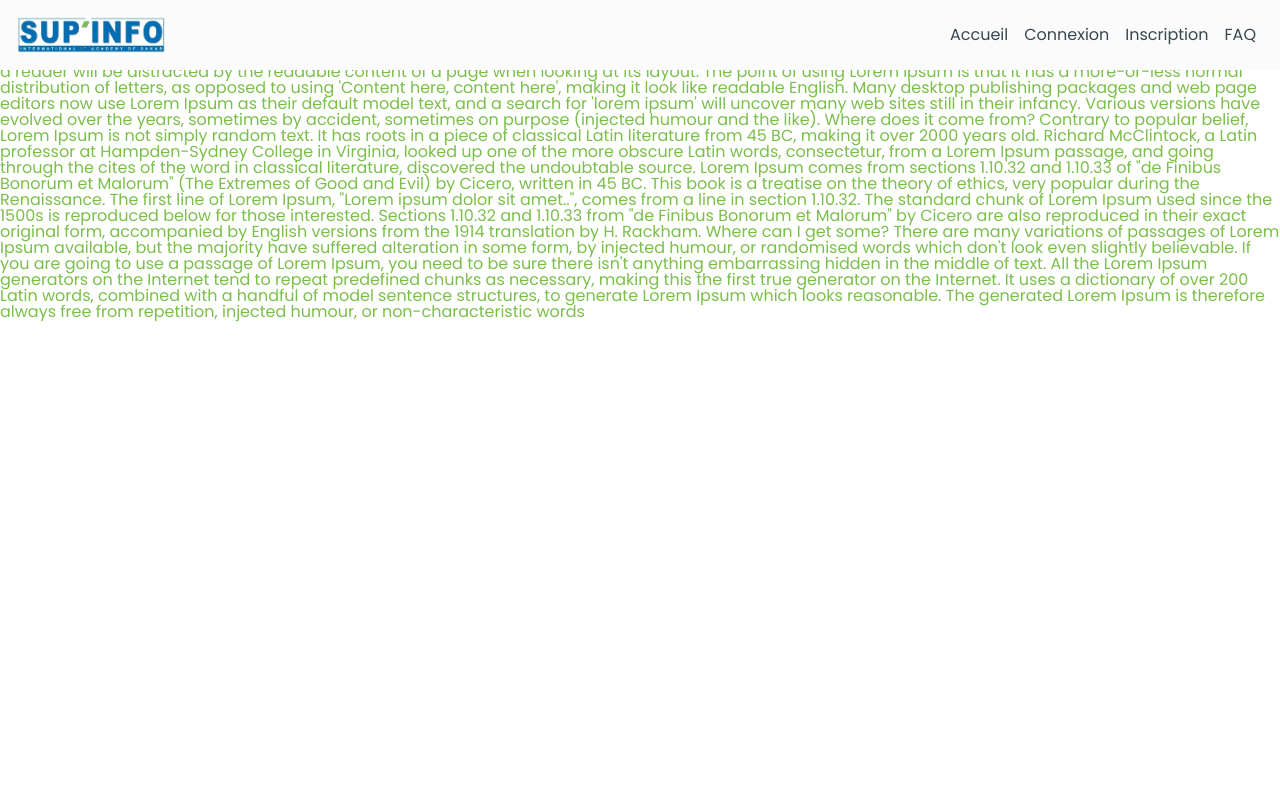
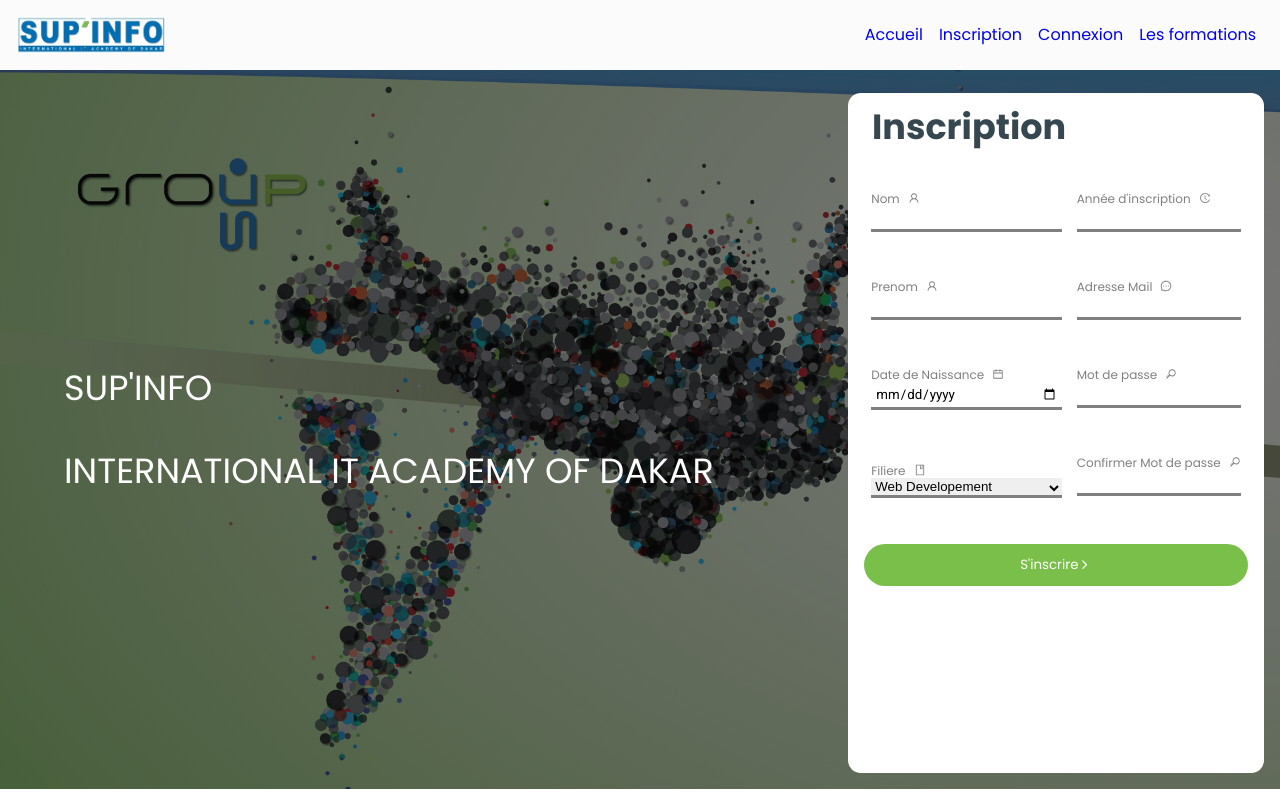
Before and after one commit to Aziz-TheDarkCode/school-management-app, a React (Create React App) app: page /signup in a window 1280 px wide. Built offline with nearby package versions, Linux system fonts and the light colour scheme.

Commit message:
latest updates

```diff
--- a/src/App.js
+++ b/src/App.js
@@ -3,7 +3,7 @@ import React from "react";
 import Homepage from './pages/home'
 import SignUppage from './pages/signup'
 import Loginpage from './pages/login'
-import{BrowserRouter as Router ,Route,Switch} from 'react-router-dom'
+import{BrowserRouter as Router ,Route,Switch,  Link} from 'react-router-dom'
 import Coursepage from './pages/courses';
 
 
--- a/src/index.js
+++ b/src/index.js
@@ -2,21 +2,13 @@ import React from 'react';
 import ReactDOM from 'react-dom';
 import App from './App';
 import reportWebVitals from './reportWebVitals';
-import {
-  BrowserRouter as Router,
-  Switch,
-  Route,
-  Link
-} from "react-router-dom";
 
 import './styles/css/main.css'
 import './styles/css/plugin/bootstrap-4-utilities.min.css'
 import './styles/css/plugin/bootstrap-grid.min.css'
 
 ReactDOM.render(
-    <Router>
-      <App />
-    </Router>,
+   <App /> ,
   document.getElementById('root')
 );
 
--- a/src/layout/header.js
+++ b/src/layout/header.js
@@ -1,15 +1,16 @@
 import logo from './logo.jpg'
 import NavLinks from '../components/NavLinks'
+import { Link } from 'react-router-dom';
 const Header = ()=>
 {
     return(
         <div className='d-flex header justify-content-between align-items-center p-3 w-100'>
             <img src={logo} width='150px'/>
             <div className='d-flex header--menu'>
-                <NavLinks link='Accueil'/>
-                <NavLinks link='Connexion'/>
-                <NavLinks link='Inscription'/>
-                <NavLinks link='FAQ'/>
+                <Link to='/homepage'><NavLinks link='Accueil'/></Link>
+                <Link to='/signup'><NavLinks link='Inscription'/></Link>
+                <Link to='/signin'><NavLinks link='Connexion'/></Link>
+                <Link to='/courses'><NavLinks link='Les formations'/></Link>
             </div>
         </div>
 
--- a/src/pages/signup.js
+++ b/src/pages/signup.js
@@ -1,20 +1,8 @@
-
-const SignUppage=()=>
+import  BackgrounedSection from '../components/backgrounedSection'
+const SignUppage = () =>
 {
     return(
-        <p className='text-secondary'>Lorem Ipsum is simply dummy text of the printing and typesetting industry. Lorem Ipsum has been the industry's standard dummy text ever since the 1500s, when an unknown printer took a galley of type and scrambled it to make a type specimen book. It has survived not only five centuries, but also the leap into electronic typesetting, remaining essentially unchanged. It was popularised in the 1960s with the release of Letraset sheets containing Lorem Ipsum passages, and more recently with desktop publishing software like Aldus PageMaker including versions of Lorem Ipsum.
-        Why do we use it?
-
-        It is a long established fact that a reader will be distracted by the readable content of a page when looking at its layout. The point of using Lorem Ipsum is that it has a more-or-less normal distribution of letters, as opposed to using 'Content here, content here', making it look like readable English. Many desktop publishing packages and web page editors now use Lorem Ipsum as their default model text, and a search for 'lorem ipsum' will uncover many web sites still in their infancy. Various versions have evolved over the years, sometimes by accident, sometimes on purpose (injected humour and the like).
-
-        Where does it come from?
-
-        Contrary to popular belief, Lorem Ipsum is not simply random text. It has roots in a piece of classical Latin literature from 45 BC, making it over 2000 years old. Richard McClintock, a Latin professor at Hampden-Sydney College in Virginia, looked up one of the more obscure Latin words, consectetur, from a Lorem Ipsum passage, and going through the cites of the word in classical literature, discovered the undoubtable source. Lorem Ipsum comes from sections 1.10.32 and 1.10.33 of "de Finibus Bonorum et Malorum" (The Extremes of Good and Evil) by Cicero, written in 45 BC. This book is a treatise on the theory of ethics, very popular during the Renaissance. The first line of Lorem Ipsum, "Lorem ipsum dolor sit amet..", comes from a line in section 1.10.32.
-
-        The standard chunk of Lorem Ipsum used since the 1500s is reproduced below for those interested. Sections 1.10.32 and 1.10.33 from "de Finibus Bonorum et Malorum" by Cicero are also reproduced in their exact original form, accompanied by English versions from the 1914 translation by H. Rackham.
-        Where can I get some?
-
-        There are many variations of passages of Lorem Ipsum available, but the majority have suffered alteration in some form, by injected humour, or randomised words which don't look even slightly believable. If you are going to use a passage of Lorem Ipsum, you need to be sure there isn't anything embarrassing hidden in the middle of text. All the Lorem Ipsum generators on the Internet tend to repeat predefined chunks as necessary, making this the first true generator on the Internet. It uses a dictionary of over 200 Latin words, combined with a handful of model sentence structures, to generate Lorem Ipsum which looks reasonable. The generated Lorem Ipsum is therefore always free from repetition, injected humour, or non-characteristic words</p>
+        <BackgrounedSection/>
     )
 }
 export default SignUppage;
```
